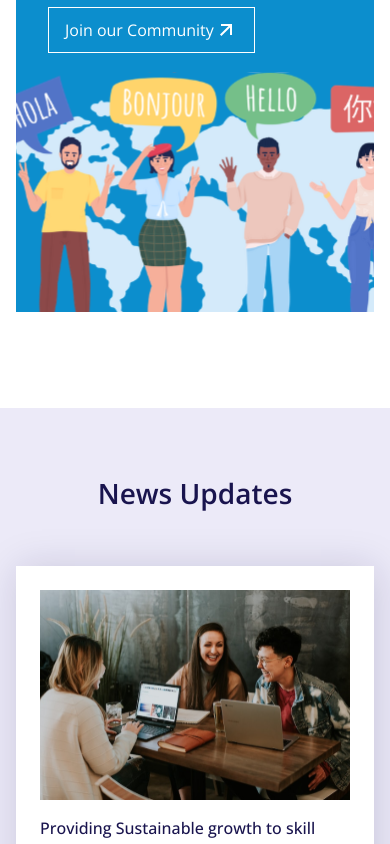
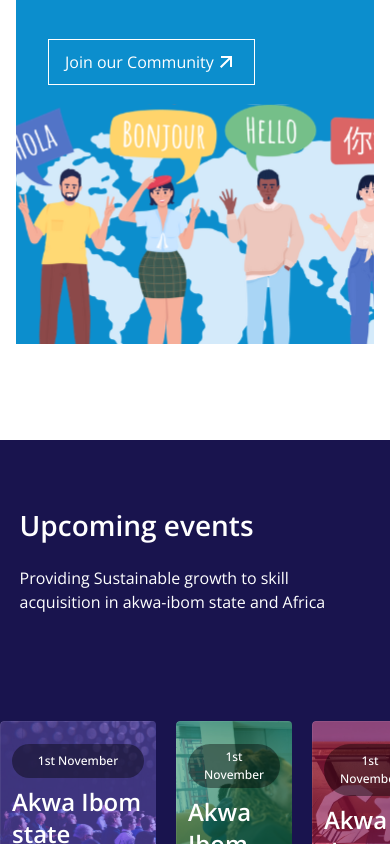
Before and after one commit to ehma90/Pebble, a React (Vite) app: page / in a window 390 px wide. Shown: the part 3323-4167 px from the top of the page. Built offline with nearby package versions, Linux system fonts and the light colour scheme.

Commit message:
made changes

```diff
--- a/src/App.jsx
+++ b/src/App.jsx
@@ -32,7 +32,7 @@ function App() {
       <Hero />
       <Programmes />
       <Group />
-      {/* <Events /> */}
+      <Events />
       <Update />
       <Partners />
       <Footer />
--- a/src/component/Events.jsx
+++ b/src/component/Events.jsx
@@ -6,11 +6,10 @@ import {
 
 function Events() {
   return (
-    <section  className="bg-[#19144E] h-[533px]  md:overflow-x-hidden">
-      <div className="container px-4 md:mx-auto">
-        <div className="block md:flex md:justify-between">
+    <section className="bg-[#19144E] h-[533px] md:flex md:justify-between overflow-hidden">
+      <div className="w-[90%] md:w-[50%] mx-auto">
         <div className="event-section">
-            <div className="w-full max-w-[352px] md:max-w-[424px] py-[64px] md:py-[126px] overflow-y-hidden">
+          <div className="w-full max-w-[352px] md:max-w-[424px] py-[64px] md:py-[126px] md:mx-auto overflow-y-hidden">
             <h3 className="font-semibold text-[28px] md:text-[40px]">
               Upcoming events
             </h3>
@@ -20,8 +19,10 @@ function Events() {
             </p>
           </div>
         </div>
-
-          <div className="event-group">
+      </div>
+      <div className="overflow-x-auto md:overflow-y-auto md:w-[50%] mx-auto">
+        <div className="event-group md:overflow-y-scroll">
+          <div className="flex flex-nowrap flex-row md:flex-col gap-[20px]">
             <div className="event-date ">
               <p className=" w-[132px] md:w-[178px] rounded-[42px] font-medium text-center text-[12px] md:text-xl py-2 px-4 bg-[#00000066]">
                 1st November
--- a/src/component/Group.jsx
+++ b/src/component/Group.jsx
@@ -6,7 +6,7 @@ function Group() {
   return (
     <div name="events" className="py-[64px] md:py-[100px] px-4 md:px-0">
       <div className="container mx-auto">
-        <div className="block md:flex md:justify-center md:gap-x-6">
+        <div className="flex flex-col items-center  md:flex-row md:justify-center md:gap-x-6">
           <div className="event-card">
             <div className="px-[32px]">
               <h3 className="text-xl md:text-[28px] font-semibold">Event</h3>
--- a/src/style/style.css
+++ b/src/style/style.css
@@ -34,6 +34,8 @@ ul li {
 .event-section {
   background-image: url("../assets/eventBg.svg");
   background-repeat: no-repeat;
+  padding: 100px 0;
+  margin: 0 ;
 }
 
 .event-group {
@@ -79,7 +81,7 @@ ul li {
 @media (max-width: 800px) {
   .event-section {
     max-height: 533px;
-    /* overflow-x: scroll; */
+    padding: 0;
   }
 
   /* .event-group {
@@ -89,15 +91,14 @@ ul li {
     margin: 43px 0;
   } */
 
-  .event-group {
-    /* display: flex; */
-  }
+  /* .event-group {
+    display: flex;
+  } */
 
   .event-date,
   .event-date2,
   .event-date3 {
-    max-width: 920px;
-    width: 100%;
+    width: 920px;
     height: 190px;
     padding: 23px 12px;
     border-radius: 4px;
```
Lines whose indentation alone changed are shown as unchanged.
